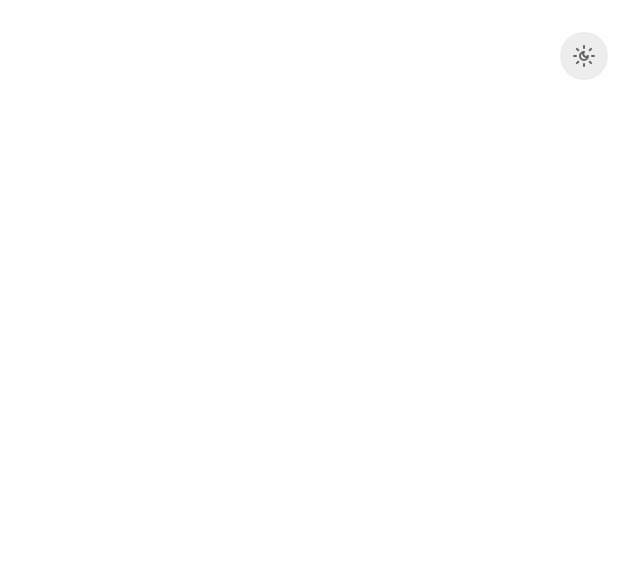
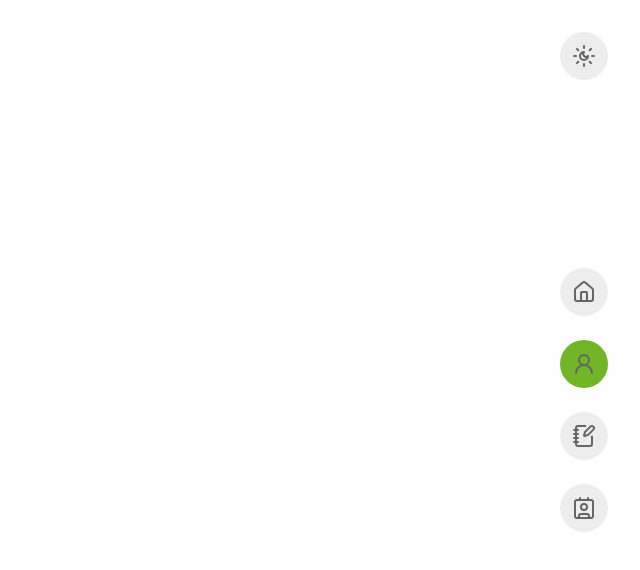
Before and after one commit to Ozavsar/ehilal, a Next.js app: page /about in a window 1280 px wide. Shown: the top 570 px of the page, without its empty margins (640-1280 px from the left). Built offline with nearby package versions, Linux system fonts and the light colour scheme.

Commit message:
feat: header complete

```diff
--- a/src/app/layout.tsx
+++ b/src/app/layout.tsx
@@ -3,7 +3,7 @@ import { GeistSans } from "geist/font/sans";
 import { GeistMono } from "geist/font/mono";
 import "./globals.css";
 import Providers from "@/context/providers";
-import ThemeSwitch from "@/components/ThemeSwitch";
+import { Header } from "@/components/Header";
 
 export const metadata: Metadata = {
   title: "Create Next App",
@@ -18,11 +18,11 @@ export default function RootLayout({
   return (
     <html lang="en">
       <body
-        className={`${GeistSans.variable} ${GeistMono.variable} selection:bg-muted selection:text-primary relative grid min-h-screen grid-rows-[auto_1fr_auto] transition-all`}
+        className={`${GeistSans.variable} ${GeistMono.variable} te relative grid min-h-screen grid-rows-[auto_1fr_auto] transition-all selection:bg-muted selection:text-primary`}
         suppressHydrationWarning
       >
         <Providers>
-          <ThemeSwitch />
+          <Header />
           {children}
         </Providers>
       </body>
--- /dev/null
+++ b/src/components/Header/Header.tsx
@@ -0,0 +1,11 @@
+import Nav from "./Nav";
+import ThemeSwitch from "./ThemeSwitch";
+
+export default function Header() {
+  return (
+    <header className="absolute bottom-0 z-10 flex w-full sm:right-0 sm:h-full sm:w-fit">
+      <ThemeSwitch />
+      <Nav />
+    </header>
+  );
+}
--- /dev/null
+++ b/src/components/Header/Nav.tsx
@@ -0,0 +1,71 @@
+"use client";
+import {
+  ContactIcon,
+  HomeIcon,
+  NotebookPenIcon,
+  UserRoundIcon,
+} from "lucide-react";
+import Link from "next/link";
+import { Button } from "../ui/button";
+import { usePathname } from "next/navigation";
+import { useState } from "react";
+
+const navLinks = [
+  {
+    title: "Home",
+    url: "/",
+    icon: <HomeIcon />,
+  },
+  {
+    title: "About",
+    url: "/about",
+    icon: <UserRoundIcon />,
+  },
+  {
+    title: "Blog",
+    url: "/blog",
+    icon: <NotebookPenIcon />,
+  },
+  {
+    title: "Contact",
+    url: "/contact",
+    icon: <ContactIcon />,
+  },
+];
+
+export default function Nav() {
+  const [hoveredItem, setHoveredItem] = useState<null | string>(null);
+
+  const pathname = usePathname();
+
+  return (
+    <nav className="mx-auto flex flex-row gap-6 p-4 sm:my-auto sm:flex-col sm:p-8">
+      {navLinks.map((link) => {
+        const isActive = pathname === link.url;
+        const isHovered = hoveredItem === link.title;
+        return (
+          <Link
+            key={link.title}
+            href={link.url}
+            className="self-end rounded-full"
+          >
+            <Button
+              variant="circle"
+              size="icon"
+              onMouseOver={() => setHoveredItem(link.title)}
+              onMouseLeave={() => setHoveredItem(null)}
+              className={`relative flex gap-4 font-bold uppercase transition-all duration-300 ${isActive ? "bg-primary" : ""} ${isHovered ? "pr-12 sm:w-fit sm:justify-end sm:pl-6" : ""}`}
+            >
+              <span
+                className={`duration-500 ${isHovered ? "opacity-100" : "opacity-0"} hidden sm:block`}
+              >
+                {isHovered ? link.title : null}
+              </span>
+              <div className="absolute right-0 pr-3">{link.icon}</div>
+            </Button>
+          </Link>
+        );
+      })}
+    </nav>
+  );
+}
--- a/src/components/ThemeSwitch.tsx
+++ b/src/components/Header/ThemeSwitch.tsx
@@ -2,7 +2,7 @@
 
 import { useEffect, useState } from "react";
 import { SunMoon } from "lucide-react";
-import { Button } from "./ui/button";
+import { Button } from "../ui/button";
 import { useTheme } from "next-themes";
 
 export default function ThemeSwitch() {
@@ -18,7 +18,7 @@ export default function ThemeSwitch() {
       aria-label="Toggle Dark Mode"
       type="button"
       variant="circle"
-      className="fixed right-8 top-8 z-10"
+      className="fixed right-4 top-4 z-10 sm:right-8 sm:top-8"
       size="icon"
       onClick={() => setTheme(resolvedTheme === "dark" ? "light" : "dark")}
     >
--- /dev/null
+++ b/src/components/Header/index.tsx
@@ -0,0 +1 @@
+export { default as Header } from "./Header";
```
